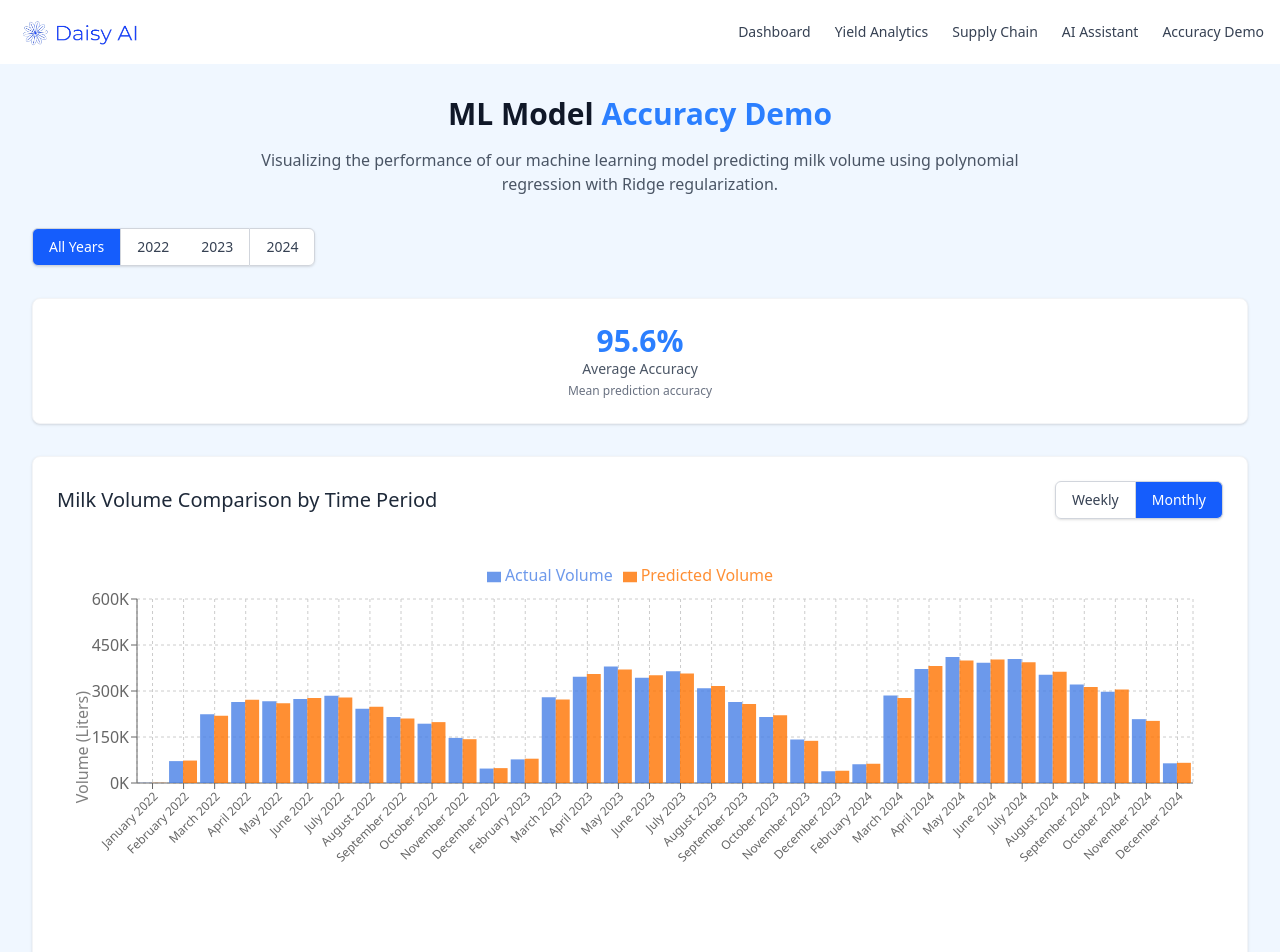
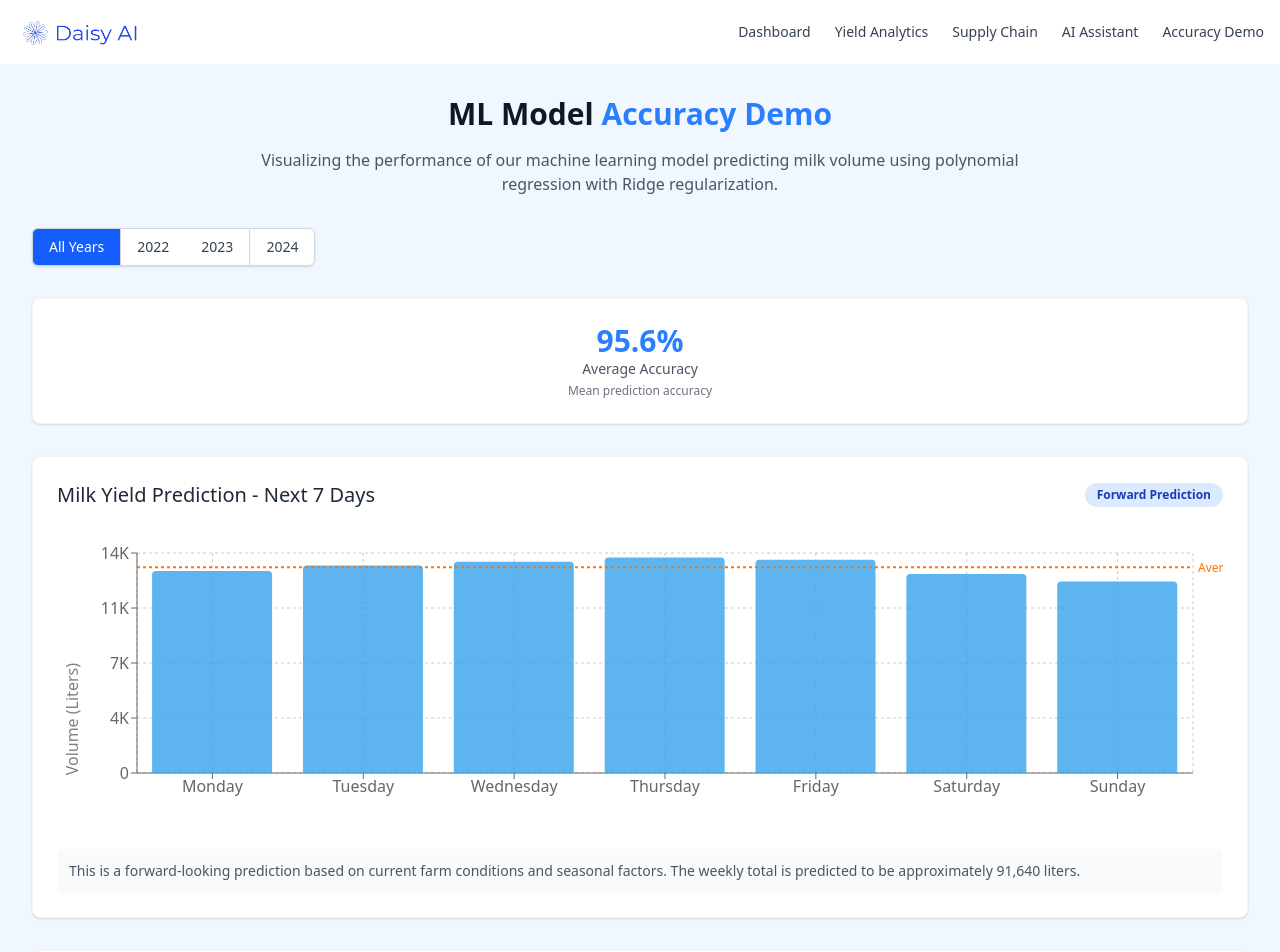
Before and after one commit to Ch-ir-ag/AgTechv0, a Next.js app: page /accuracy-demo in a window 1280 px wide. Shown: the top 952 px of the page. Built offline with nearby package versions, Linux system fonts and the light colour scheme.

Commit message:
Added forward forecast to accuracy demo page

```diff
--- a/src/app/accuracy-demo/page.tsx
+++ b/src/app/accuracy-demo/page.tsx
@@ -12,7 +12,8 @@ import {
   ComposedChart,
   Label,
   ReferenceLine,
-  Bar
+  Bar,
+  BarChart
 } from 'recharts';
 import Navbar from '../components/Navbar';
 
@@ -218,6 +219,71 @@ export default function AccuracyDemo() {
               <p className="text-3xl font-bold text-blue-500">95.6%</p>
               <p className="text-gray-600 text-sm">Average Accuracy</p>
               <p className="text-xs text-gray-500 mt-1">Mean prediction accuracy</p>
+            </div>
+          </div>
+
+          {/* Next Week Prediction Chart */}
+          <div className="bg-white rounded-lg shadow-sm p-6 border border-gray-100 mb-8">
+            <div className="flex justify-between items-center mb-6">
+              <h2 className="text-xl font-medium text-gray-800">
+                Milk Yield Prediction - Next 7 Days
+              </h2>
+              <span className="px-3 py-1 bg-blue-100 text-blue-800 rounded-full text-xs font-semibold">
+                Forward Prediction
+              </span>
+            </div>
+            <div className="h-[300px]">
+              <ResponsiveContainer width="100%" height="100%">
+                <BarChart
+                  data={[
+                    { day: 'Monday', predictedVolume: 12850 },
+                    { day: 'Tuesday', predictedVolume: 13200 },
+                    { day: 'Wednesday', predictedVolume: 13450 },
+                    { day: 'Thursday', predictedVolume: 13720 },
+                    { day: 'Friday', predictedVolume: 13570 },
+                    { day: 'Saturday', predictedVolume: 12670 },
+                    { day: 'Sunday', predictedVolume: 12180 }
+                  ]}
+                  margin={{ top: 20, right: 30, left: 20, bottom: 30 }}
+                >
+                  <CartesianGrid strokeDasharray="3 3" />
+                  <XAxis dataKey="day" />
+                  <YAxis
+                    tickFormatter={(value) => {
+                      if (value >= 1000000) return `${Math.round(value / 1000000)}M`;
+                      if (value >= 1000) return `${Math.round(value / 1000)}K`;
+                      return Math.round(value).toString();
+                    }}
+                  >
+                    <Label value="Volume (Liters)" angle={-90} position="left" />
+                  </YAxis>
+                  <Tooltip
+                    formatter={(value) => [`${Number(value).toLocaleString()} L`, 'Predicted Volume']}
+                  />
+                  <Bar
+                    dataKey="predictedVolume"
+                    name="Predicted Volume"
+                    fill="rgba(54, 162, 235, 0.8)"
+                    radius={[4, 4, 0, 0]}
+                  />
+                  <ReferenceLine
+                    y={13091} // Average of the predicted values
+                    stroke="#ff7300"
+                    strokeDasharray="3 3"
+                    strokeWidth={2}
+                  >
+                    <Label
+                      value="Average (13.1K)"
+                      position="right"
+                      fill="#ff7300"
+                      fontSize={12}
+                    />
+                  </ReferenceLine>
+                </BarChart>
+              </ResponsiveContainer>
+            </div>
+            <div className="mt-4 text-sm text-gray-600 bg-gray-50 p-3 rounded">
+              <p>This is a forward-looking prediction based on current farm conditions and seasonal factors. The weekly total is predicted to be approximately 91,640 liters.</p>
             </div>
           </div>
 
```
